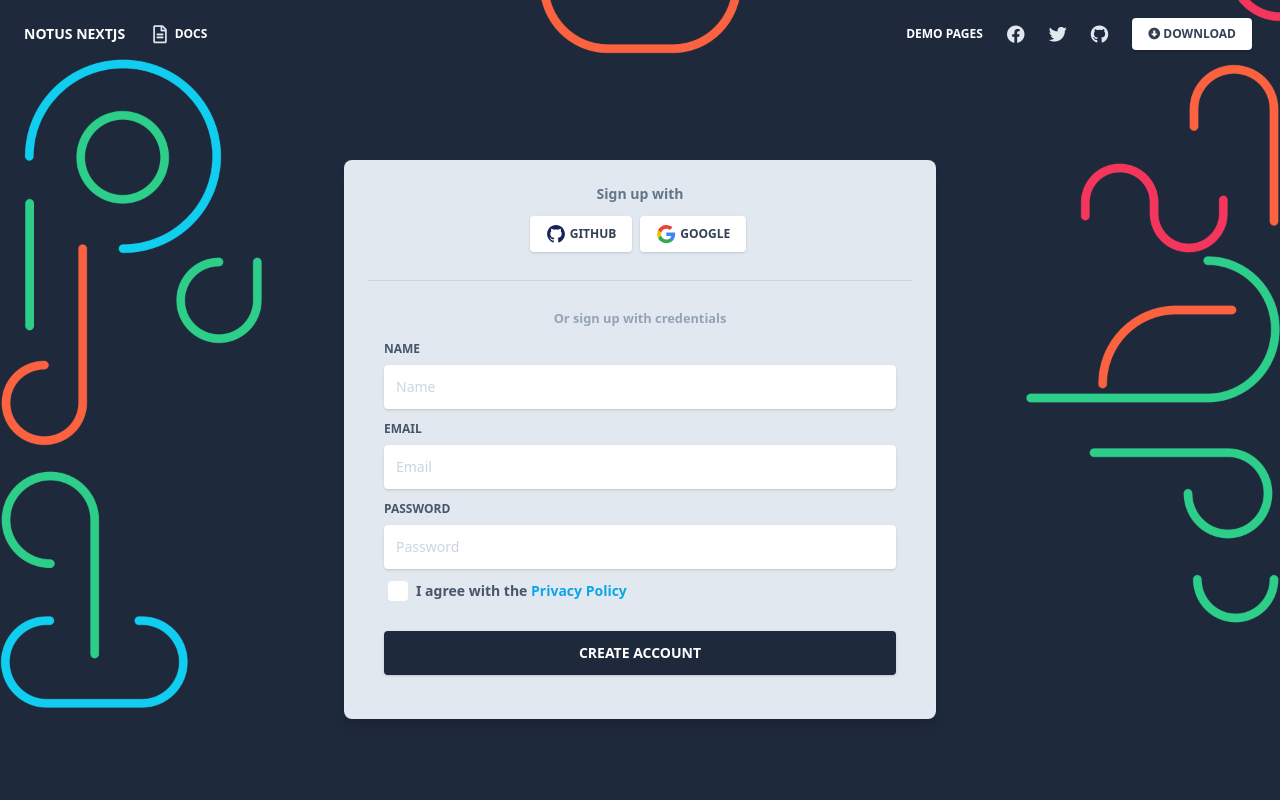
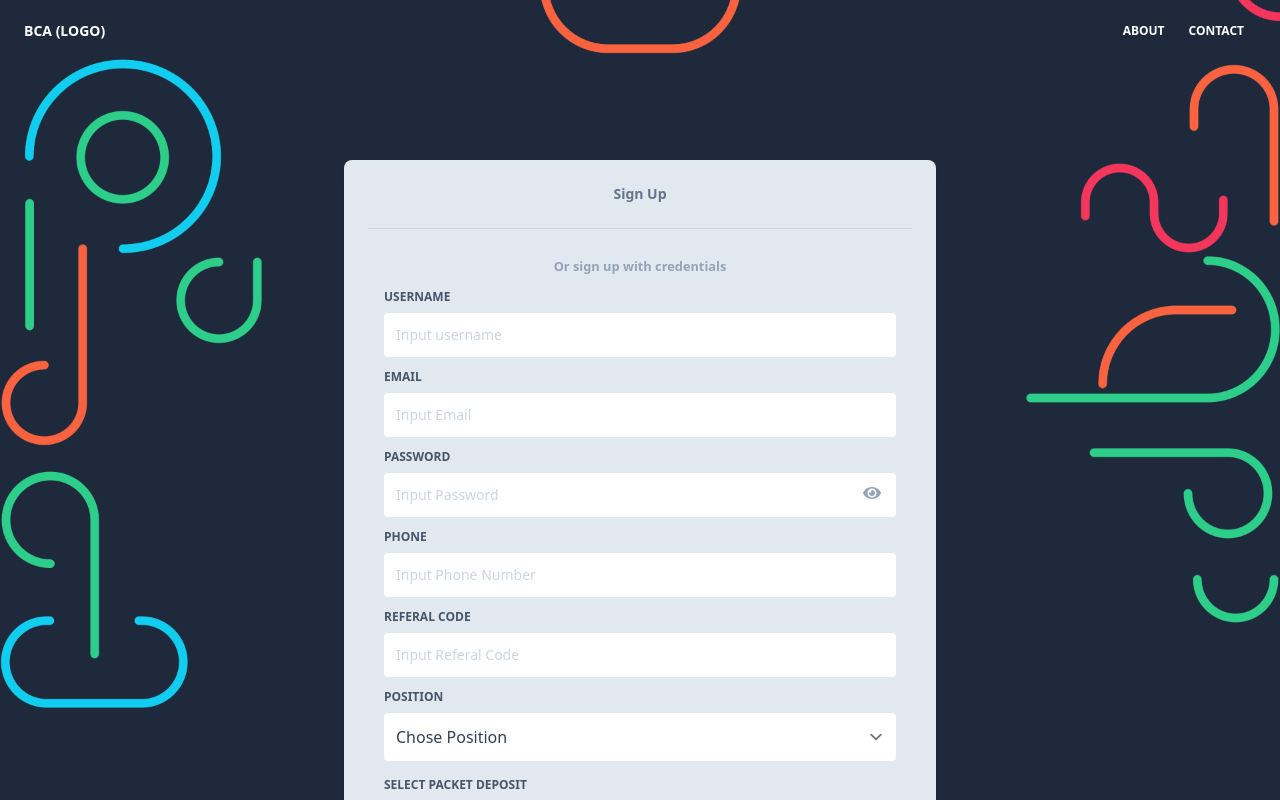
Before and after one commit to ZetPay/multilevel-frontend, a Next.js app: page /auth/register in a window 1280 px wide. Shown: the top 800 px of the page. Built offline with nearby package versions, Linux system fonts and the light colour scheme.

Commit message:
feat: login & resgister

```diff
--- /dev/null
+++ b/components/Atoms/Button/Button.js
@@ -0,0 +1,17 @@
+import React, { memo } from 'react'
+
+const Button = (props) => {
+    const { label, ...restprops } = props;
+  return (
+    <>
+      <button
+        className="bg-blueGray-800 text-white active:bg-blueGray-600 text-sm font-bold uppercase px-6 py-3 rounded shadow hover:shadow-lg outline-none focus:outline-none mr-1 mb-1 w-full ease-linear transition-all duration-150"
+        type="button"
+        {...restprops}>
+        {label}
+      </button>
+    </>
+  )
+}
+
+export default memo(Button)
--- /dev/null
+++ b/components/Atoms/Input/Input.js
@@ -0,0 +1,21 @@
+import React, { memo } from 'react'
+
+const Input = (props) => {
+  const { label, type, placeholder } = props;
+  return (
+    <>
+      <label
+        className="block uppercase text-blueGray-600 text-xs font-bold mb-2"
+        htmlFor="grid-password">
+        {label}
+      </label>
+      <input
+        type={type}
+        className="border-0 px-3 py-3 placeholder-blueGray-300 text-blueGray-600 bg-white rounded text-sm shadow-xs focus:outline-none focus:ring w-full ease-linear transition-all duration-150"
+        placeholder={placeholder}
+      />
+    </>
+  )
+}
+
+export default memo(Input)
--- /dev/null
+++ b/components/Atoms/Option/Option.js
@@ -0,0 +1,22 @@
+import React, { memo } from 'react'
+
+const Option = (props) => {
+  const { label, placeholder, data } = props;
+  return (
+    <>
+        <label
+          className="block uppercase text-blueGray-600 text-xs font-bold mb-2"
+          htmlFor="grid-password">
+          {label}
+        </label>
+        <select className="border-0 appearance-none w-full px-3 py-3 bg-white rounded" name="whatever" id="frm-whatever">
+          <option label={placeholder} ></option>
+          {data.map((item, index) => (
+            <option value={index}>{item}</option>
+          ))}
+        </select>
+    </>
+  )
+}
+
+export default memo(Option)
--- a/components/Dropdowns/IndexDropdown.js
+++ b/components/Dropdowns/IndexDropdown.js
@@ -2,7 +2,8 @@ import React from "react";
 import Link from "next/link";
 import { createPopper } from "@popperjs/core";
 
-const IndexDropdown = () => {
+const IndexDropdown = (props) => {
+  const { label } = props
   // dropdown props
   const [dropdownPopoverShow, setDropdownPopoverShow] = React.useState(false);
   const btnDropdownRef = React.createRef();
@@ -27,7 +28,7 @@ const IndexDropdown = () => {
           dropdownPopoverShow ? closeDropdownPopover() : openDropdownPopover();
         }}
       >
-        Demo Pages
+        {label}
       </a>
       <div
         ref={popoverDropdownRef}
--- a/components/Dropdowns/PagesDropdown.js
+++ b/components/Dropdowns/PagesDropdown.js
@@ -2,7 +2,8 @@ import React from "react";
 import Link from "next/link";
 import { createPopper } from "@popperjs/core";
 
-const PagesDropdown = () => {
+const PagesDropdown = (props) => {
+  const { label } = props
   // dropdown props
   const [dropdownPopoverShow, setDropdownPopoverShow] = React.useState(false);
   const btnDropdownRef = React.createRef();
@@ -27,7 +28,7 @@ const PagesDropdown = () => {
           dropdownPopoverShow ? closeDropdownPopover() : openDropdownPopover();
         }}
       >
-        Demo Pages
+        {label}
       </a>
       <div
         ref={popoverDropdownRef}
--- a/components/Navbars/AuthNavbar.js
+++ b/components/Navbars/AuthNavbar.js
@@ -16,7 +16,7 @@ export default function Navbar(props) {
                 className="text-white text-sm font-bold leading-relaxed inline-block mr-4 py-2 whitespace-nowrap uppercase"
                 href="#pablo"
               >
-                Notus NextJS
+                BCA (Logo)
               </a>
             </Link>
             <button
@@ -34,7 +34,7 @@ export default function Navbar(props) {
             }
             id="example-navbar-warning"
           >
-            <ul className="flex flex-col lg:flex-row list-none mr-auto">
+            {/* <ul className="flex flex-col lg:flex-row list-none mr-auto">
               <li className="flex items-center">
                 <a
                   className="lg:text-white lg:hover:text-blueGray-200 text-blueGray-700 px-3 py-4 lg:py-2 flex items-center text-xs uppercase font-bold"
@@ -44,51 +44,13 @@ export default function Navbar(props) {
                   Docs
                 </a>
               </li>
-            </ul>
+            </ul> */}
             <ul className="flex flex-col lg:flex-row list-none lg:ml-auto">
               <li className="flex items-center">
-                <PagesDropdown />
+                <PagesDropdown label="About" />
               </li>
               <li className="flex items-center">
-                <a
-                  className="lg:text-white lg:hover:text-blueGray-200 text-blueGray-700 px-3 py-4 lg:py-2 flex items-center text-xs uppercase font-bold"
-                  href="https://www.facebook.com/sharer/sharer.php?u=https%3A%2F%2Fdemos.creative-tim.com%2Fnotus-nextjs%2F"
-                  target="_blank"
-                >
-                  <i className="lg:text-blueGray-200 text-blueGray-400 fab fa-facebook text-lg leading-lg " />
-                  <span className="lg:hidden inline-block ml-2">Share</span>
-                </a>
-              </li>
-
-              <li className="flex items-center">
-                <a
-                  className="lg:text-white lg:hover:text-blueGray-200 text-blueGray-700 px-3 py-4 lg:py-2 flex items-center text-xs uppercase font-bold"
-                  href="https://twitter.com/intent/tweet?url=https%3A%2F%2Fdemos.creative-tim.com%2Fnotus-nextjs%2F&text=Start%20your%20development%20with%20a%20Free%20Tailwind%20CSS%20and%20NextJS%20UI%20Kit%20and%20Admin.%20Let%20Notus%20NextJS%20amaze%20you%20with%20its%20cool%20features%20and%20build%20tools%20and%20get%20your%20project%20to%20a%20whole%20new%20level."
-                  target="_blank"
-                >
-                  <i className="lg:text-blueGray-200 text-blueGray-400 fab fa-twitter text-lg leading-lg " />
-                  <span className="lg:hidden inline-block ml-2">Tweet</span>
-                </a>
-              </li>
-
-              <li className="flex items-center">
-                <a
-                  className="lg:text-white lg:hover:text-blueGray-200 text-blueGray-700 px-3 py-4 lg:py-2 flex items-center text-xs uppercase font-bold"
-                  href="https://github.com/creativetimofficial/notus-nextjs?ref=nnjs-auth-navbar"
-                  target="_blank"
-                >
-                  <i className="lg:text-blueGray-200 text-blueGray-400 fab fa-github text-lg leading-lg " />
-                  <span className="lg:hidden inline-block ml-2">Star</span>
-                </a>
-              </li>
-
-              <li className="flex items-center">
-                <button
-                  className="bg-white text-blueGray-700 active:bg-blueGray-50 text-xs font-bold uppercase px-4 py-2 rounded shadow hover:shadow-md outline-none focus:outline-none lg:mr-1 lg:mb-0 ml-3 mb-3 ease-linear transition-all duration-150"
-                  type="button"
-                >
-                  <i className="fas fa-arrow-alt-circle-down"></i> Download
-                </button>
+                <PagesDropdown label="Contact" />
               </li>
             </ul>
           </div>
--- a/components/Navbars/IndexNavbar.js
+++ b/components/Navbars/IndexNavbar.js
@@ -16,7 +16,7 @@ export default function Navbar(props) {
                 className="text-blueGray-700 text-sm font-bold leading-relaxed inline-block mr-4 py-2 whitespace-nowrap uppercase"
                 href="#pablo"
               >
-                Notus NextJS
+                BCA (Logo)
               </a>
             </Link>
             <button
@@ -34,7 +34,7 @@ export default function Navbar(props) {
             }
             id="example-navbar-warning"
           >
-            <ul className="flex flex-col lg:flex-row list-none mr-auto">
+            {/* <ul className="flex flex-col lg:flex-row list-none mr-auto">
               <li className="flex items-center">
                 <a
                   className="hover:text-blueGray-500 text-blueGray-700 px-3 py-4 lg:py-2 flex items-center text-xs uppercase font-bold"
@@ -44,12 +44,15 @@ export default function Navbar(props) {
                   Docs
                 </a>
               </li>
-            </ul>
+            </ul> */}
             <ul className="flex flex-col lg:flex-row list-none lg:ml-auto">
               <li className="flex items-center">
-                <IndexDropdown />
+                <IndexDropdown label="About" />
               </li>
               <li className="flex items-center">
+                <IndexDropdown label="Contact" />
+              </li>
+              {/* <li className="flex items-center">
                 <a
                   className="hover:text-blueGray-500 text-blueGray-700 px-3 py-4 lg:py-2 flex items-center text-xs uppercase font-bold"
                   href="https://www.facebook.com/sharer/sharer.php?u=https%3A%2F%2Fdemos.creative-tim.com%2Fnotus-nextjs%2F"
@@ -69,26 +72,25 @@ export default function Navbar(props) {
                   <i className="text-blueGray-400 fab fa-twitter text-lg leading-lg " />
                   <span className="lg:hidden inline-block ml-2">Tweet</span>
                 </a>
-              </li>
+              </li> */}
 
               <li className="flex items-center">
-                <a
-                  className="hover:text-blueGray-500 text-blueGray-700 px-3 py-4 lg:py-2 flex items-center text-xs uppercase font-bold"
-                  href="https://github.com/creativetimofficial/notus-nextjs?ref=nnjs-index-navbar"
-                  target="_blank"
-                >
-                  <i className="text-blueGray-400 fab fa-github text-lg leading-lg " />
-                  <span className="lg:hidden inline-block ml-2">Star</span>
-                </a>
-              </li>
-
-              <li className="flex items-center">
-                <button
-                  className="bg-blueGray-700 text-white active:bg-blueGray-600 text-xs font-bold uppercase px-4 py-2 rounded shadow hover:shadow-lg outline-none focus:outline-none lg:mr-1 lg:mb-0 ml-3 mb-3 ease-linear transition-all duration-150"
-                  type="button"
-                >
-                  <i className="fas fa-arrow-alt-circle-down"></i> Download
-                </button>
+                <Link href="/auth/login">
+                  <a
+                    href="#"
+                    className="bg-blueGray-700 text-white active:bg-blueGray-600 text-xs font-bold uppercase px-4 py-2 rounded shadow hover:shadow-lg outline-none focus:outline-none lg:mr-1 lg:mb-0 ml-3 mb-3 ease-linear transition-all duration-150"
+                    type="button">
+                    <i className="fas fa-user mr-1"></i> Login
+                  </a>
+                </Link>
+                <Link href="/auth/register">
+                  <a
+                    href="#"
+                    className="bg-blueGray-700 text-white active:bg-blueGray-600 text-xs font-bold uppercase px-4 py-2 rounded shadow hover:shadow-lg outline-none focus:outline-none lg:mr-1 lg:mb-0 ml-3 mb-3 ease-linear transition-all duration-150"
+                    type="button">
+                    <i className="fas fa-users mr-1"></i> Register
+                  </a>
+                </Link>
               </li>
             </ul>
           </div>
--- a/components/Sidebar/Sidebar.js
+++ b/components/Sidebar/Sidebar.js
@@ -282,16 +282,16 @@ export default function Sidebar() {
 					      	  <li>
                       <Link href="/admin/repport">
 					      	    	<a href="#"
-					      	    		class="flex items-center w-full p-2 text-base font-normal text-gray-900 transition duration-75 rounded-lg group hover:bg-gray-100 dark:text-white dark:hover:bg-gray-700 pl-11">Income</a>
+					      	    		className="flex items-center w-full p-2 text-base font-normal text-gray-900 transition duration-75 rounded-lg group hover:bg-gray-100 dark:text-white dark:hover:bg-gray-700 pl-11">Income</a>
                       </Link>
 					      	  </li>
 					      	  <li>
 					      	  	<a href="#"
-					      	  		class="flex items-center w-full p-2 text-base font-normal text-gray-900 transition duration-75 rounded-lg group hover:bg-gray-100 dark:text-white dark:hover:bg-gray-700 pl-11">E-pin</a>
+					      	  		className="flex items-center w-full p-2 text-base font-normal text-gray-900 transition duration-75 rounded-lg group hover:bg-gray-100 dark:text-white dark:hover:bg-gray-700 pl-11">E-pin</a>
 					      	  </li>
 					      	  <li>
 					      	  	<a href="#"
-					      	  		class="flex items-center w-full p-2 text-base font-normal text-gray-900 transition duration-75 rounded-lg group hover:bg-gray-100 dark:text-white dark:hover:bg-gray-700 pl-11">Joining</a>
+					      	  		className="flex items-center w-full p-2 text-base font-normal text-gray-900 transition duration-75 rounded-lg group hover:bg-gray-100 dark:text-white dark:hover:bg-gray-700 pl-11">Joining</a>
 					      	  </li>
 					        </ul>
                 </div>
--- a/pages/auth/login.js
+++ b/pages/auth/login.js
@@ -1,13 +1,18 @@
 import React from "react";
-import Link from "next/link";
+import { useRouter } from 'next/router'
 
 // layout for page
 
 import Auth from "layouts/Auth.js";
+import Button from "components/Atoms/Button/Button";
+import Navbar from "components/Navbars/AuthNavbar";
 
 export default function Login() {
+  const router = useRouter()
+
   return (
     <>
+    <Navbar transparent />
       <div className="container mx-auto px-4 h-full">
         <div className="flex content-center items-center justify-center h-full">
           <div className="w-full lg:w-4/12 px-4">
@@ -15,10 +20,10 @@ export default function Login() {
               <div className="rounded-t mb-0 px-6 py-6">
                 <div className="text-center mb-3">
                   <h6 className="text-blueGray-500 text-sm font-bold">
-                    Sign in with
+                    Sign
                   </h6>
                 </div>
-                <div className="btn-wrapper text-center">
+                {/* <div className="btn-wrapper text-center">
                   <button
                     className="bg-white active:bg-blueGray-50 text-blueGray-700 font-normal px-4 py-2 rounded outline-none focus:outline-none mr-2 mb-1 uppercase shadow hover:shadow-md inline-flex items-center font-bold text-xs ease-linear transition-all duration-150"
                     type="button"
@@ -33,7 +38,7 @@ export default function Login() {
                     <img alt="..." className="w-5 mr-1" src="/img/google.svg" />
                     Google
                   </button>
-                </div>
+                </div> */}
                 <hr className="mt-6 border-b-1 border-blueGray-300" />
               </div>
               <div className="flex-auto px-4 lg:px-10 py-10 pt-0">
@@ -82,17 +87,26 @@ export default function Login() {
                   </div>
 
                   <div className="text-center mt-6">
-                    <button
-                      className="bg-blueGray-800 text-white active:bg-blueGray-600 text-sm font-bold uppercase px-6 py-3 rounded shadow hover:shadow-lg outline-none focus:outline-none mr-1 mb-1 w-full ease-linear transition-all duration-150"
-                      type="button"
-                    >
-                      Sign In
-                    </button>
+                    <Button label="Login" onClick={e => {
+                      e.preventDefault()
+                      router.push('/admin/dashboard')
+                    }} />
+                  </div>
+                  <div className="flex flex-row align-center">
+                    <hr className="w-full mt-3 border-b-1 border-blueGray-300" />
+                    <p className="text-gray-200 text-sm text-center px-2">or</p>
+                    <hr className="w-full mt-3 border-b-1 border-blueGray-300" />
+                  </div>
+                  <div className="text-center mt-2">
+                    <Button label="Register" onClick={(e)=> {
+                      e.preventDefault()
+                      router.push('/auth/register')
+                     }} />
                   </div>
                 </form>
               </div>
             </div>
-            <div className="flex flex-wrap mt-6 relative">
+            {/* <div className="flex flex-wrap mt-6 relative">
               <div className="w-1/2">
                 <a
                   href="#pablo"
@@ -109,7 +123,7 @@ export default function Login() {
                   </a>
                 </Link>
               </div>
-            </div>
+            </div> */}
           </div>
         </div>
       </div>
--- a/pages/auth/register.js
+++ b/pages/auth/register.js
@@ -1,10 +1,16 @@
 import React from "react";
+import { useRouter } from 'next/router'
 
 // layout for page
 
 import Auth from "layouts/Auth.js";
+import Button from "components/Atoms/Button/Button";
+import Input from "components/Atoms/Input/Input";
+import Option from "components/Atoms/Option/Option";
 
 export default function Register() {
+  const router = useRouter();
+
   return (
     <>
       <div className="container mx-auto px-4 h-full">
@@ -14,10 +20,10 @@ export default function Register() {
               <div className="rounded-t mb-0 px-6 py-6">
                 <div className="text-center mb-3">
                   <h6 className="text-blueGray-500 text-sm font-bold">
-                    Sign up with
+                    Sign Up
                   </h6>
                 </div>
-                <div className="btn-wrapper text-center">
+                {/* <div className="btn-wrapper text-center">
                   <button
                     className="bg-white active:bg-blueGray-50 text-blueGray-700 font-normal px-4 py-2 rounded outline-none focus:outline-none mr-2 mb-1 uppercase shadow hover:shadow-md inline-flex items-center font-bold text-xs ease-linear transition-all duration-150"
                     type="button"
@@ -32,7 +38,7 @@ export default function Register() {
                     <img alt="..." className="w-5 mr-1" src="/img/google.svg" />
                     Google
                   </button>
-                </div>
+                </div> */}
                 <hr className="mt-6 border-b-1 border-blueGray-300" />
               </div>
               <div className="flex-auto px-4 lg:px-10 py-10 pt-0">
@@ -41,49 +47,40 @@ export default function Register() {
                 </div>
                 <form>
                   <div className="relative w-full mb-3">
-                    <label
-                      className="block uppercase text-blueGray-600 text-xs font-bold mb-2"
-                      htmlFor="grid-password"
-                    >
-                      Name
-                    </label>
-                    <input
-                      type="email"
-                      className="border-0 px-3 py-3 placeholder-blueGray-300 text-blueGray-600 bg-white rounded text-sm shadow focus:outline-none focus:ring w-full ease-linear transition-all duration-150"
-                      placeholder="Name"
-                    />
+                    <Input type="text" label="Username" placeholder="Input username" />
                   </div>
 
                   <div className="relative w-full mb-3">
-                    <label
-                      className="block uppercase text-blueGray-600 text-xs font-bold mb-2"
-                      htmlFor="grid-password"
-                    >
-                      Email
-                    </label>
-                    <input
-                      type="email"
-                      className="border-0 px-3 py-3 placeholder-blueGray-300 text-blueGray-600 bg-white rounded text-sm shadow focus:outline-none focus:ring w-full ease-linear transition-all duration-150"
-                      placeholder="Email"
-                    />
+                    <Input type="email" label="Email" placeholder="Input Email" />
                   </div>
 
                   <div className="relative w-full mb-3">
-                    <label
-                      className="block uppercase text-blueGray-600 text-xs font-bold mb-2"
-                      htmlFor="grid-password"
-                    >
-                      Password
-                    </label>
-                    <input
-                      type="password"
-                      className="border-0 px-3 py-3 placeholder-blueGray-300 text-blueGray-600 bg-white rounded text-sm shadow focus:outline-none focus:ring w-full ease-linear transition-all duration-150"
-                      placeholder="Password"
-                    />
+                    <Input type="password" label="Password" placeholder="Input Password" />
+                    <div
+                      className="absolute top-0 right-0 text-blueGray-400 bg-transparent rounded text-base font-normal block w-8 py-3 px-1 leading-normal cursor-pointer text-center mt-5 mr-2"
+                      onClick={() => {  }}>
+                        <i className="fas fa-eye"></i>
+                    </div>
+                  </div>
+
+                  <div className="relative w-full mb-3">
+                    <Input type="number" label="Phone" placeholder="Input Phone Number" />
+                  </div>
+
+                  <div className="relative w-full mb-3">
+                    <Input type="text" label="Referal Code" placeholder="Input Referal Code" />
+                  </div>
+
+                  <div className="relative w-full mb-4">
+                      <Option label="Position" placeholder="Chose Position" data={["Kiri","Kanan"]} />
+                  </div>
+
+                  <div className="relative w-full mb-4">
+                    <Option label="Select Packet Deposit" placeholder="Chose Deposite" data={["Rp 1.500.000,-","Rp 2.700.000,-","Rp 3.500.000,-"]} />
                   </div>
 
                   <div>
-                    <label className="inline-flex items-center cursor-pointer">
+                    <label className="inline-flex items-center cursor-pointer py-5">
                       <input
                         id="customCheckLogin"
                         type="checkbox"
@@ -103,12 +100,18 @@ export default function Register() {
                   </div>
 
                   <div className="text-center mt-6">
-                    <button
-                      className="bg-blueGray-800 text-white active:bg-blueGray-600 text-sm font-bold uppercase px-6 py-3 rounded shadow hover:shadow-lg outline-none focus:outline-none mr-1 mb-1 w-full ease-linear transition-all duration-150"
-                      type="button"
-                    >
-                      Create Account
-                    </button>
+                    <Button label="Register" />
+                  </div>
+                  <div className="flex flex-row align-center">
+                    <hr className="w-full mt-3 border-b-1 border-blueGray-300" />
+                    <p className="text-gray-200 text-sm text-center px-2">or</p>
+                    <hr className="w-full mt-3 border-b-1 border-blueGray-300" />
+                  </div>
+                  <div className="text-center mt-2">
+                    <Button label="Login" onClick={e => {
+                      e.preventDefault()
+                      router.push('/auth/login')
+                    }} />
                   </div>
                 </form>
               </div>
```
